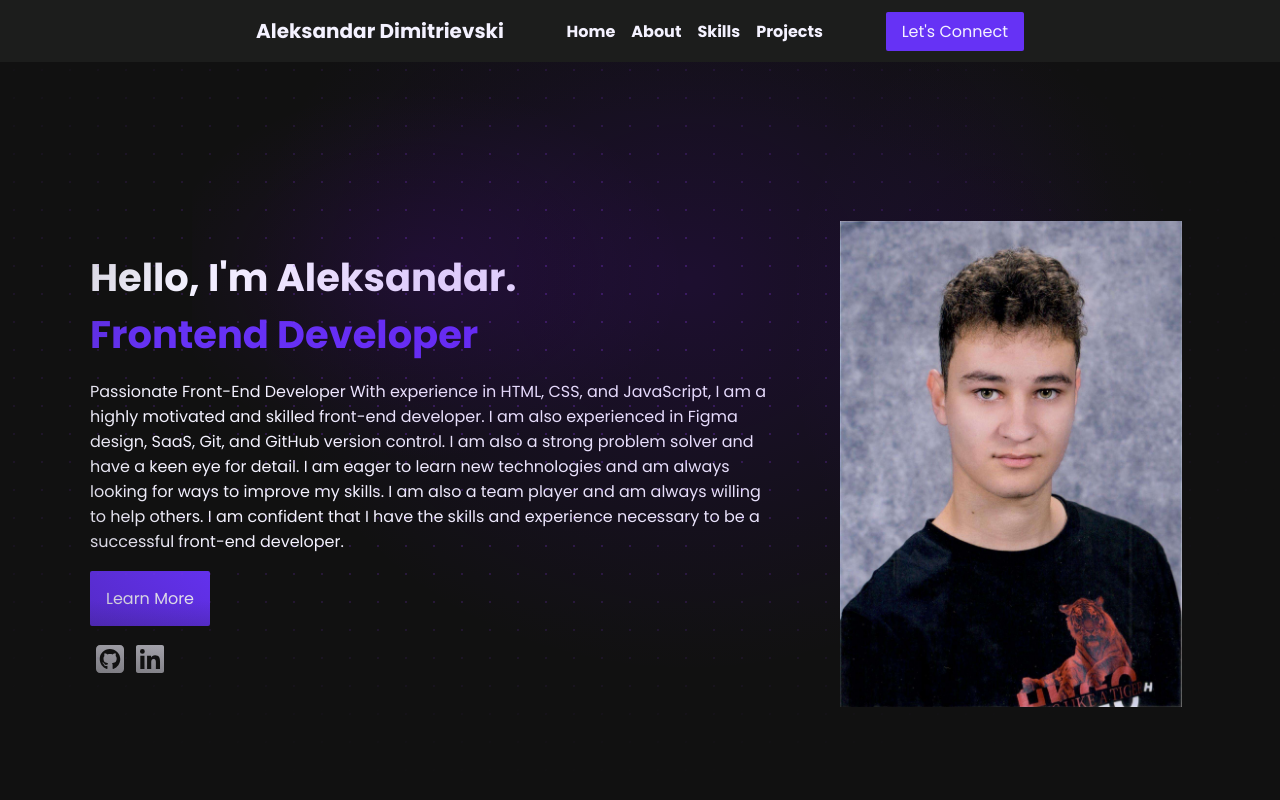
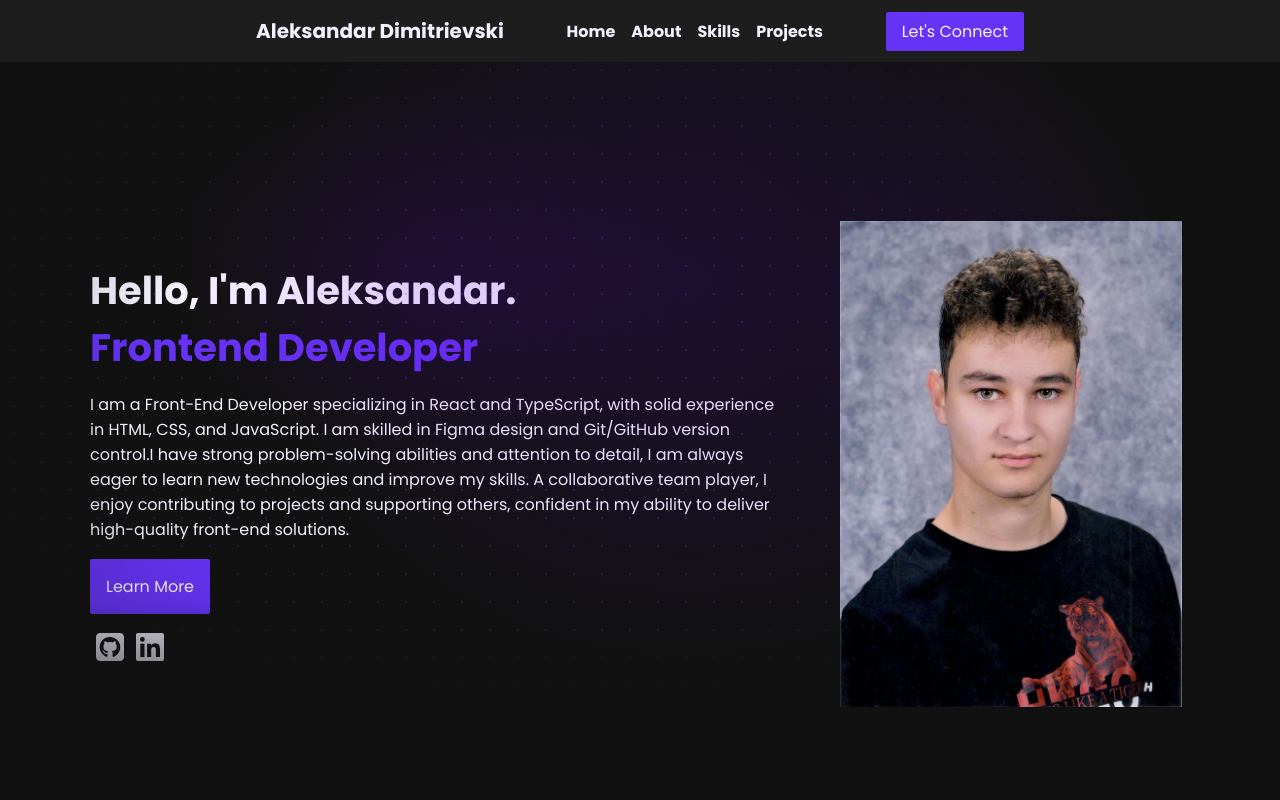
Before and after one commit to Sizo04/portfolionext, a Next.js app: page / in a window 1280 px wide. Shown: the top 800 px of the page. Built offline with nearby package versions, Linux system fonts and the light colour scheme.

Commit message:
style fixes

```diff
--- a/src/app/components/Hero.tsx
+++ b/src/app/components/Hero.tsx
@@ -22,14 +22,13 @@ export default function Hero() {
             <h1 className="primary-color">Frontend Developer</h1>
           </div>
           <div className="text">
-            Passionate Front-End Developer With experience in HTML, CSS, and
-            JavaScript, I am a highly motivated and skilled front-end developer.
-            I am also experienced in Figma design, SaaS, Git, and GitHub version
-            control. I am also a strong problem solver and have a keen eye for
-            detail. I am eager to learn new technologies and am always looking
-            for ways to improve my skills. I am also a team player and am always
-            willing to help others. I am confident that I have the skills and
-            experience necessary to be a successful front-end developer.
+            I am a Front-End Developer specializing in React and TypeScript,
+            with solid experience in HTML, CSS, and JavaScript. I am skilled in
+            Figma design and Git/GitHub version control.I have strong
+            problem-solving abilities and attention to detail, I am always eager
+            to learn new technologies and improve my skills. A collaborative
+            team player, I enjoy contributing to projects and supporting others,
+            confident in my ability to deliver high-quality front-end solutions.
           </div>
           <div className="links">
             <div className="more">
--- a/src/app/styles/projects.css
+++ b/src/app/styles/projects.css
@@ -33,7 +33,6 @@ body {
 
 .projects-section {
   width: 100%;
-  max-width: 900px;
 }
 
 .section-header {
```
